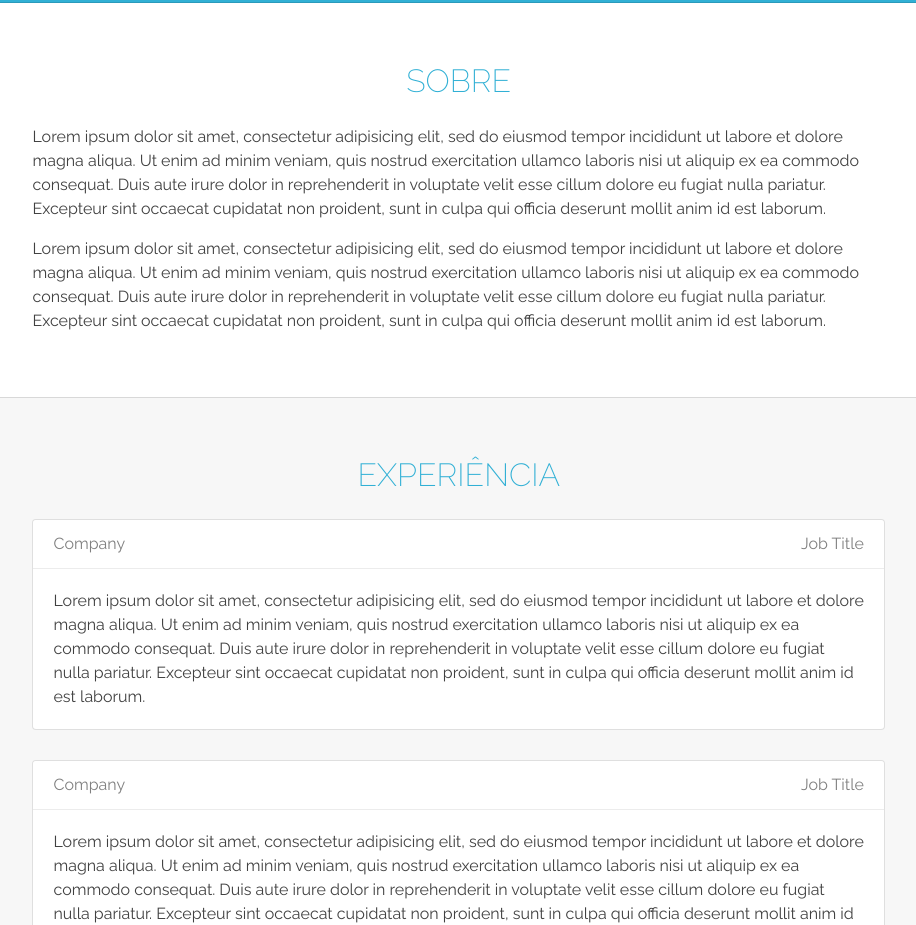
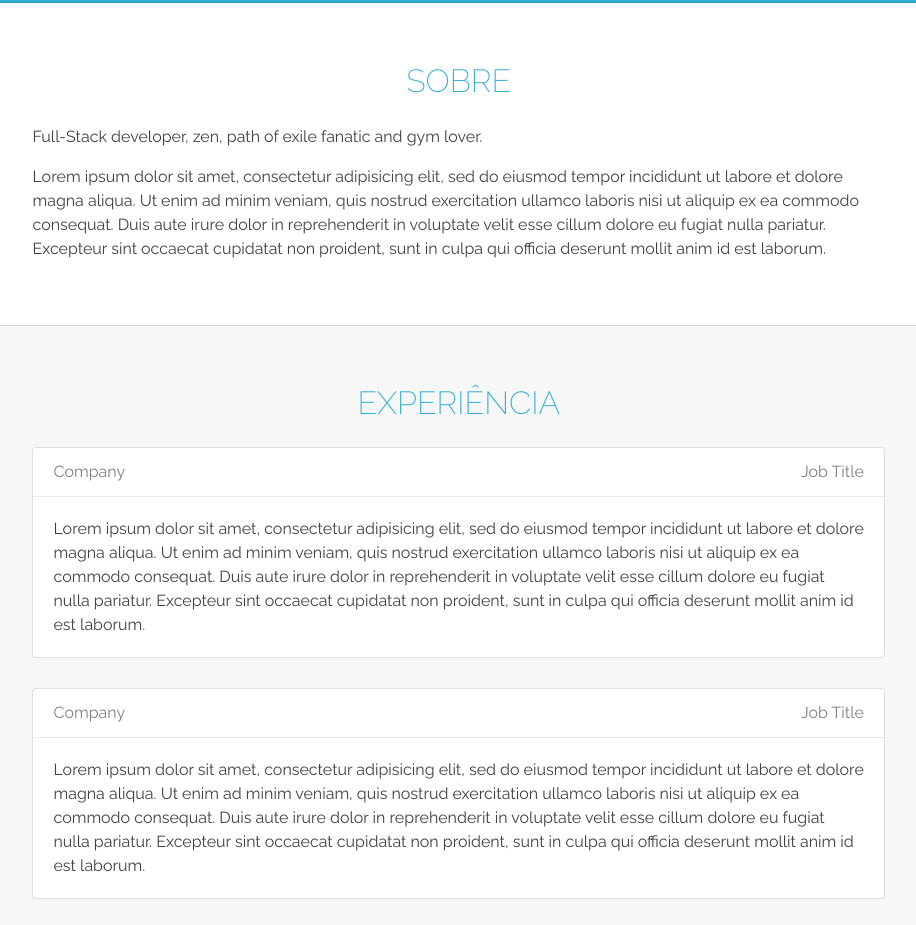
Before and after one commit to dmdrager/dmdrager, a plain HTML site: page public_html/index.html in a window 1280 px wide. Shown: the part 797-1722 px from the top of the page, without its empty margins (180-1096 px from the left). Drawn offline with Linux system fonts and the light colour scheme.

Commit message:
Alteração descrição "Sobre"

```diff
--- a/public_html/index.html
+++ b/public_html/index.html
@@ -42,9 +42,6 @@
             <li class="li-social-links">
               <a class="social" href="https://twitter.com/DanDrager" target="_blank"><i class="fa fa-twitter" aria-hidden="true"></i></a>
             </li>
-            <!--<li class="li-social-links">
-              <a class="social" href="https://plus.google.com/" target="_blank"><i class="fa fa-google-plus" aria-hidden="true"></i></a>
-            </li>-->
           </ul>
         </div>
         <div id="down-arrow">
@@ -64,7 +61,7 @@
             <h2>Sobre</h2>
           </div>
           <div class="content-body">
-            <p>Lorem ipsum dolor sit amet, consectetur adipisicing elit, sed do eiusmod tempor incididunt ut labore et dolore magna aliqua. Ut enim ad minim veniam, quis nostrud exercitation ullamco laboris nisi ut aliquip ex ea commodo consequat. Duis aute irure dolor in reprehenderit in voluptate velit esse cillum dolore eu fugiat nulla pariatur. Excepteur sint occaecat cupidatat non proident, sunt in culpa qui officia deserunt mollit anim id est laborum.</p>
+            <p>Full-Stack developer, zen, path of exile fanatic and gym lover.</p>
             <p>Lorem ipsum dolor sit amet, consectetur adipisicing elit, sed do eiusmod tempor incididunt ut labore et dolore magna aliqua. Ut enim ad minim veniam, quis nostrud exercitation ullamco laboris nisi ut aliquip ex ea commodo consequat. Duis aute irure dolor in reprehenderit in voluptate velit esse cillum dolore eu fugiat nulla pariatur. Excepteur sint occaecat cupidatat non proident, sunt in culpa qui officia deserunt mollit anim id est laborum.</p>
           </div>
         </div>
```
